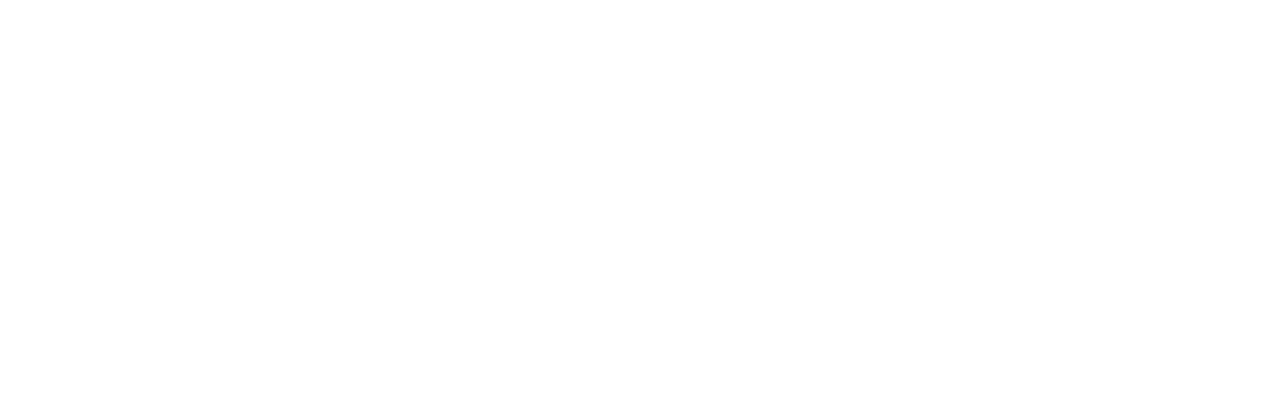
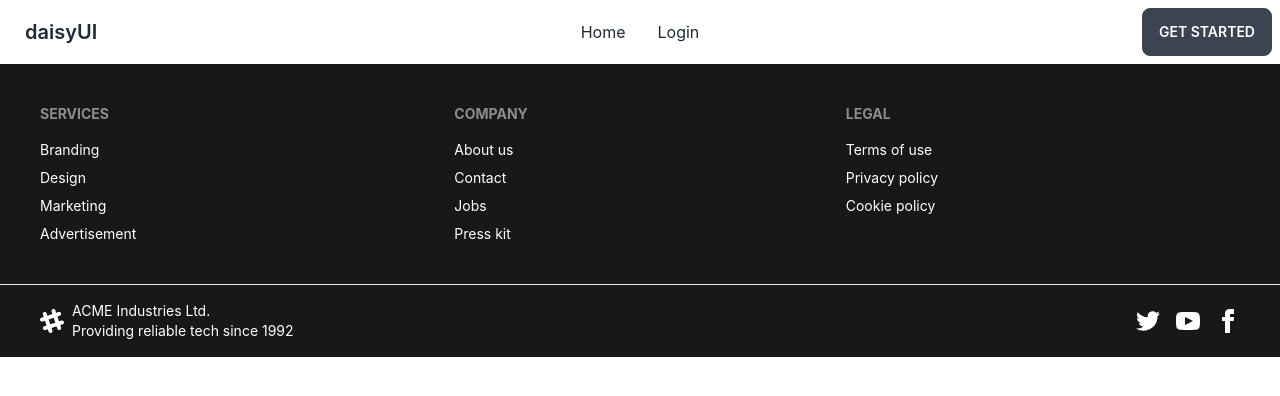
Before and after one commit to Monirul-RS/FitFinity-Client, a React (Create React App) app: page / in a window 1280 px wide. Shown: the top 396 px of the page. Built offline with nearby package versions, Linux system fonts and the light colour scheme.

Commit message:
setup second commit

```diff
--- a/public/index.html
+++ b/public/index.html
@@ -1,5 +1,5 @@
 <!DOCTYPE html>
-<html lang="en">
+<html data-theme="light" lang="en">
   <head>
     <meta charset="utf-8" />
     <link rel="icon" href="%PUBLIC_URL%/favicon.ico" />
--- a/src/App.js
+++ b/src/App.js
@@ -5,7 +5,7 @@ import router from './Routers/Routes/Routes';
 function App() {
 
   return (
-    <div>
+    <div className='max-w-screen-2xl mx-auto'>
       <RouterProvider router={router}></RouterProvider>
     </div>
   );
--- /dev/null
+++ b/src/Layout/Main.js
@@ -0,0 +1,16 @@
+import React from 'react';
+import { Outlet } from 'react-router-dom';
+import Footer from '../Pages/Shared/Footer/Footer';
+import Header from '../Pages/Shared/Header/Header';
+
+const Main = () => {
+    return (
+        <div>
+            <Header></Header>
+            <Outlet></Outlet>
+            <Footer></Footer>
+        </div>
+    );
+};
+
+export default Main;
--- a/src/Pages/Home/Home/Home.js
+++ b/src/Pages/Home/Home/Home.js
@@ -3,7 +3,7 @@ import React from 'react';
 const Home = () => {
     return (
         <div>
-            <h2>Home</h2>
+            {/* <h2>Home</h2> */}
         </div>
     );
 };
--- /dev/null
+++ b/src/Pages/Shared/Footer/Footer.js
@@ -0,0 +1,45 @@
+import React from 'react';
+
+const Footer = () => {
+    return (
+        <div>
+            <footer className="footer p-10 bg-zinc-900 text-white">
+                <div>
+                    <span className="footer-title">Services</span>
+                    <a href='/' className="link link-hover">Branding</a>
+                    <a href='/' className="link link-hover">Design</a>
+                    <a href='/' className="link link-hover">Marketing</a>
+                    <a href='/' className="link link-hover">Advertisement</a>
+                </div>
+                <div>
+                    <span className="footer-title">Company</span>
+                    <a href='/' className="link link-hover">About us</a>
+                    <a href='/' className="link link-hover">Contact</a>
+                    <a href='/' className="link link-hover">Jobs</a>
+                    <a href='/' className="link link-hover">Press kit</a>
+                </div>
+                <div>
+                    <span className="footer-title">Legal</span>
+                    <a href='/' className="link link-hover">Terms of use</a>
+                    <a href='/' className="link link-hover">Privacy policy</a>
+                    <a href='/' className="link link-hover">Cookie policy</a>
+                </div>
+            </footer>
+            <footer className="footer px-10 py-4 border-t bg-zinc-900 text-white border-base-300">
+                <div className="items-center grid-flow-col">
+                    <svg width="24" height="24" viewBox="0 0 24 24" xmlns="http://www.w3.org/2000/svg" fillRule="evenodd" clipRule="evenodd" className="fill-current"><path d="M22.672 15.226l-2.432.811.841 2.515c.33 1.019-.209 2.127-1.23 2.456-1.15.325-2.148-.321-2.463-1.226l-.84-2.518-5.013 1.677.84 2.517c.391 1.203-.434 2.542-1.831 2.542-.88 0-1.601-.564-1.86-1.314l-.842-2.516-2.431.809c-1.135.328-2.145-.317-2.463-1.229-.329-1.018.211-2.127 1.231-2.456l2.432-.809-1.621-4.823-2.432.808c-1.355.384-2.558-.59-2.558-1.839 0-.817.509-1.582 1.327-1.846l2.433-.809-.842-2.515c-.33-1.02.211-2.129 1.232-2.458 1.02-.329 2.13.209 2.461 1.229l.842 2.515 5.011-1.677-.839-2.517c-.403-1.238.484-2.553 1.843-2.553.819 0 1.585.509 1.85 1.326l.841 2.517 2.431-.81c1.02-.33 2.131.211 2.461 1.229.332 1.018-.21 2.126-1.23 2.456l-2.433.809 1.622 4.823 2.433-.809c1.242-.401 2.557.484 2.557 1.838 0 .819-.51 1.583-1.328 1.847m-8.992-6.428l-5.01 1.675 1.619 4.828 5.011-1.674-1.62-4.829z"></path></svg>
+                    <p>ACME Industries Ltd. <br />Providing reliable tech since 1992</p>
+                </div>
+                <div className="md:place-self-center md:justify-self-end">
+                    <div className="grid grid-flow-col gap-4">
+                        <a href='/'><svg xmlns="http://www.w3.org/2000/svg" width="24" height="24" viewBox="0 0 24 24" className="fill-current"><path d="M24 4.557c-.883.392-1.832.656-2.828.775 1.017-.609 1.798-1.574 2.165-2.724-.951.564-2.005.974-3.127 1.195-.897-.957-2.178-1.555-3.594-1.555-3.179 0-5.515 2.966-4.797 6.045-4.091-.205-7.719-2.165-10.148-5.144-1.29 2.213-.669 5.108 1.523 6.574-.806-.026-1.566-.247-2.229-.616-.054 2.281 1.581 4.415 3.949 4.89-.693.188-1.452.232-2.224.084.626 1.956 2.444 3.379 4.6 3.419-2.07 1.623-4.678 2.348-7.29 2.04 2.179 1.397 4.768 2.212 7.548 2.212 9.142 0 14.307-7.721 13.995-14.646.962-.695 1.797-1.562 2.457-2.549z"></path></svg></a>
+                        <a href='/'><svg xmlns="http://www.w3.org/2000/svg" width="24" height="24" viewBox="0 0 24 24" className="fill-current"><path d="M19.615 3.184c-3.604-.246-11.631-.245-15.23 0-3.897.266-4.356 2.62-4.385 8.816.029 6.185.484 8.549 4.385 8.816 3.6.245 11.626.246 15.23 0 3.897-.266 4.356-2.62 4.385-8.816-.029-6.185-.484-8.549-4.385-8.816zm-10.615 12.816v-8l8 3.993-8 4.007z"></path></svg></a>
+                        <a href='/'><svg xmlns="http://www.w3.org/2000/svg" width="24" height="24" viewBox="0 0 24 24" className="fill-current"><path d="M9 8h-3v4h3v12h5v-12h3.642l.358-4h-4v-1.667c0-.955.192-1.333 1.115-1.333h2.885v-5h-3.808c-3.596 0-5.192 1.583-5.192 4.615v3.385z"></path></svg></a>
+                    </div>
+                </div>
+            </footer>
+        </div>
+    );
+};
+
+export default Footer;
--- /dev/null
+++ b/src/Pages/Shared/Header/Header.js
@@ -0,0 +1,39 @@
+import React from 'react';
+import { Link } from 'react-router-dom';
+
+const Header = () => {
+
+
+    const menuItems = <>
+        <li><Link to='/'>Home</Link></li>
+        <li><Link to='/login'>Login</Link></li>
+
+    </>
+    return (
+        <div className="navbar bg-base-100">
+            <div className="navbar-start">
+                <div className="dropdown">
+                    <label tabIndex={0} className="btn btn-ghost lg:hidden">
+                        <svg xmlns="http://www.w3.org/2000/svg" className="h-5 w-5" fill="none" viewBox="0 0 24 24" stroke="currentColor"><path strokeLinecap="round" strokeLinejoin="round" strokeWidth="2" d="M4 6h16M4 12h8m-8 6h16" /></svg>
+                    </label>
+                    <ul tabIndex={0} className="menu menu-compact dropdown-content mt-3 p-2 shadow bg-base-100 rounded-box w-52">
+                        {menuItems}
+                    </ul>
+                </div>
+                <Link to='/' className="btn btn-ghost normal-case text-xl">
+                    daisyUI
+                </Link>
+            </div>
+            <div className="navbar-center hidden lg:flex">
+                <ul className="menu menu-horizontal p-0">
+                    {menuItems}
+                </ul>
+            </div>
+            <div className="navbar-end">
+                <a className="btn">Get started</a>
+            </div>
+        </div>
+    );
+};
+
+export default Header;
```
Also changed, not shown: src/Routers/Routes/Routes.js (+11 -1 lines).
